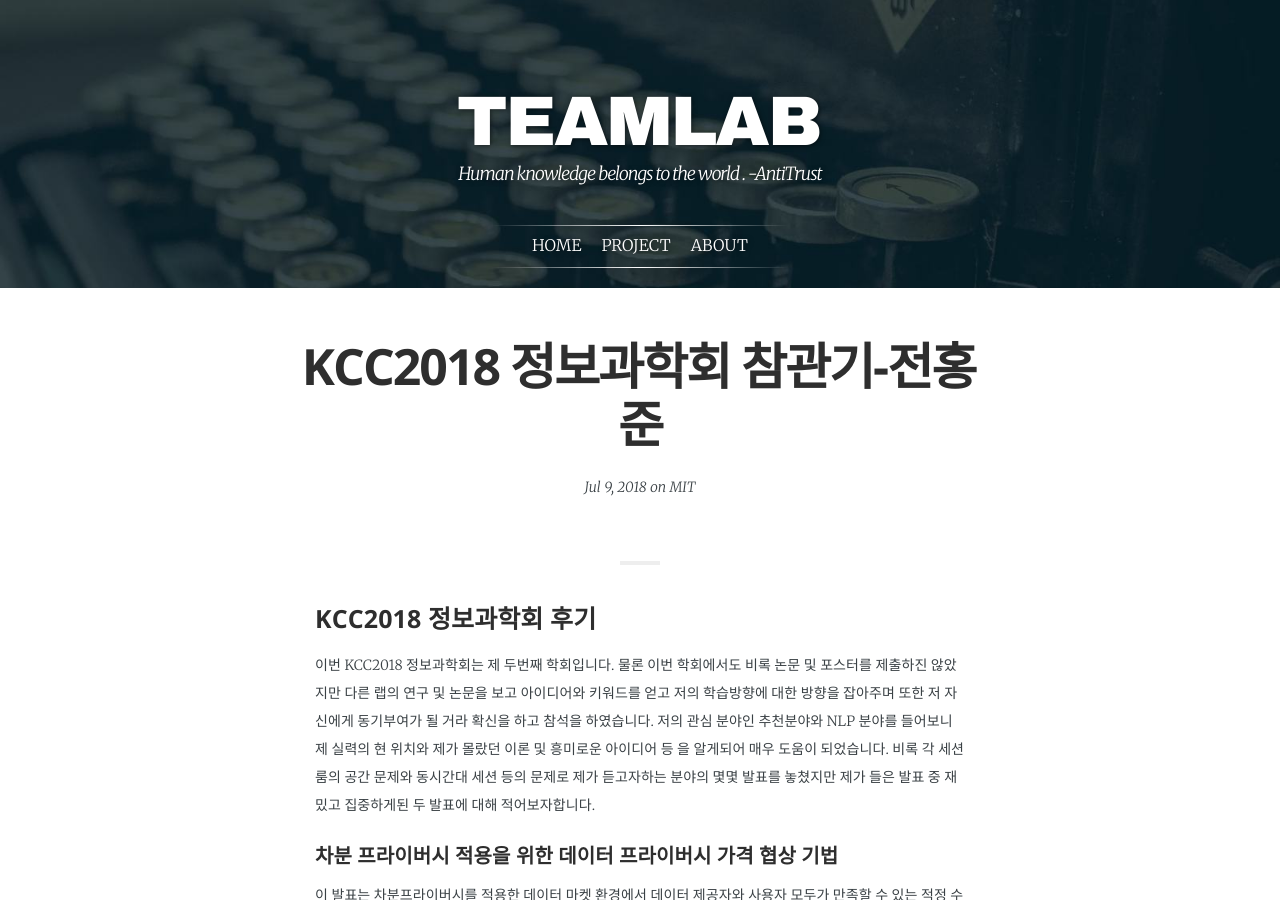
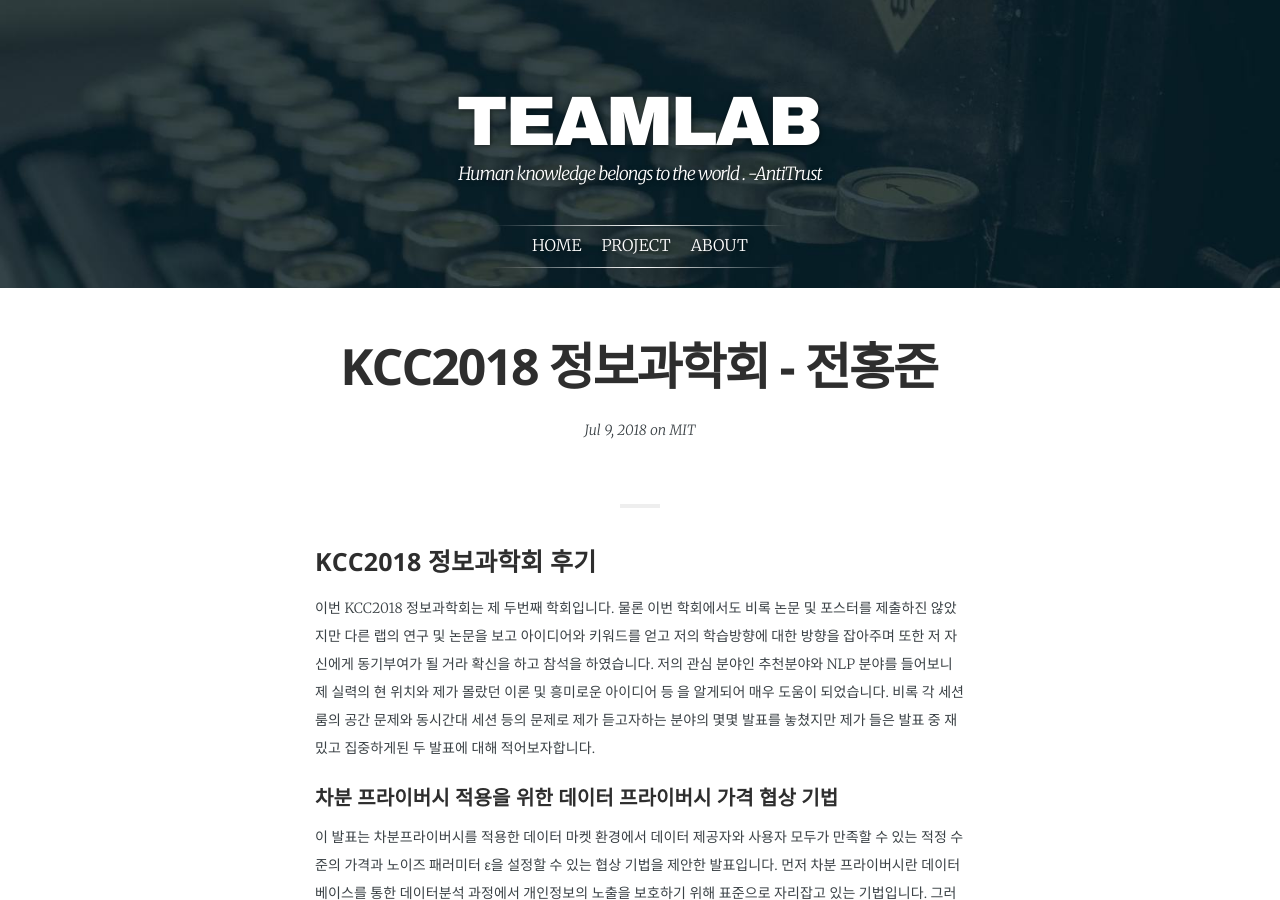
Before and after one commit to TeamLab/jekyllDecent, a Jekyll site: the page built from _posts/2018-07-08-KCC2018_정보과학회_전홍준.md, in a window 1280 px wide and 900 px high. Built offline with Jekyll 4.4.1, drawn with Linux system fonts in a browser that asks for light colours; some web fonts are replaced.

Commit message:
Update 2018-07-08-KCC2018_정보과학회_전홍준.md

```diff
--- a/_posts/2018-07-08-KCC2018_정보과학회_전홍준.md
+++ b/_posts/2018-07-08-KCC2018_정보과학회_전홍준.md
@@ -1,6 +1,6 @@
 ---
 layout:            post
-title:             "KCC2018 정보과학회 참관기-전홍준"
+title:             "KCC2018 정보과학회 - 전홍준"
 date:              2018-07-09 13:10:00 +0300
 tags:              MIT
 category:          Conference Review
```
